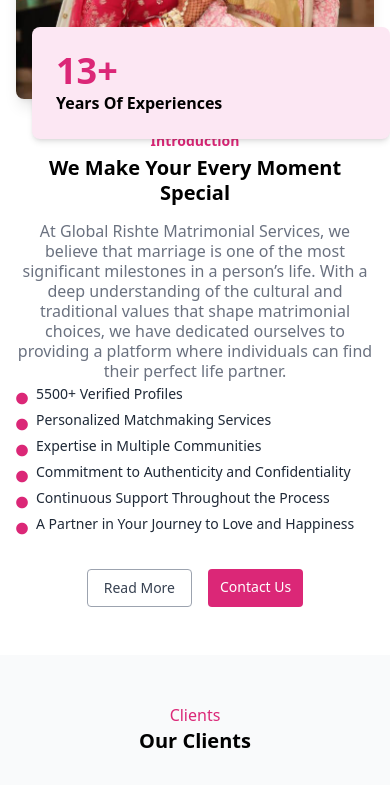
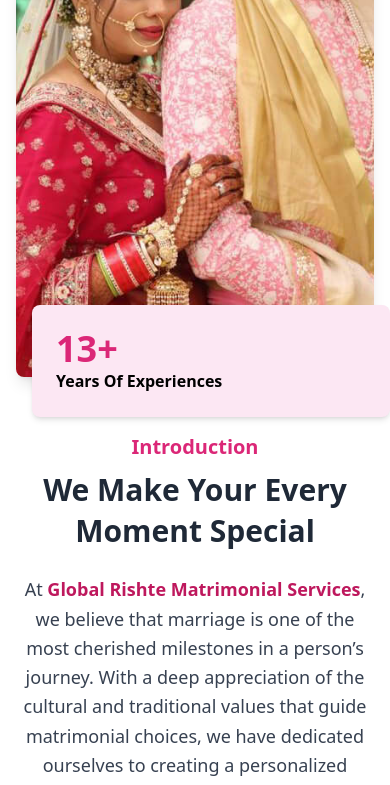
Before and after one commit to Rajumishra23/METRIMONIAL-WEBSITE, a React (Create React App) app: page / in a window 390 px wide. Shown: the part 1120-1905 px from the top of the page. Built offline with nearby package versions, Linux system fonts and the light colour scheme.

Commit message:
Updated layout for better responsive view

```diff
--- a/src/Pages/Home.jsx
+++ b/src/Pages/Home.jsx
@@ -248,7 +248,7 @@
         <div className="flex flex-col md:flex-row items-center">
           {/* Left Side - Image & Experience Box */}
           <div className="md:w-1/2 mb-8 md:mb-0 relative">
-            <div className="h-full overflow-hidden rounded-lg shadow-lg">
+            <div className="h-[650px] overflow-hidden rounded-lg shadow-lg">
               <img
                 src={aboutUsImg}
                 alt="About Us"
@@ -262,15 +262,19 @@
           </div>
 
           {/* Right Side - Text & List */}
-          <div className="md:w-1/2 md:pl-12">
-            <div className="text-center md:text-left">
-              <h3 className="text-pink-600 text-sm font-semibold mb-1">Introduction</h3>
-              <h2 className="text-xl md:text-3xl font-bold mb-4 leading-tight ">
-                We Make Your Every Moment Special
-              </h2>
-              <p className="mb-1 text-gray-500 text-base leading-tight ">
-                At Global Rishte Matrimonial Services, we believe that marriage is one of the most significant milestones in a person’s life. With a deep understanding of the cultural and traditional values that shape matrimonial choices, we have dedicated ourselves to providing a platform where individuals can find their perfect life partner.
-              </p>
+<div className="md:w-1/2 md:pl-12 py-6">
+  <div className="text-center md:text-left">
+    <h3 className="text-pink-600 text-xl font-semibold mb-2">
+      Introduction
+    </h3>
+    <h2 className="text-3xl md:text-3xl font-extrabold text-gray-800 mb-6 leading-snug">
+      We Make Your Every Moment Special
+    </h2>
+    <p className="text-lg text-gray-700 leading-relaxed mb-4">
+      At <strong className="text-pink-700">Global Rishte Matrimonial Services</strong>, we believe that marriage is one of the most
+      cherished milestones in a person’s journey. With a deep appreciation of the cultural and traditional values that guide
+      matrimonial choices, we have dedicated ourselves to creating a personalized platform where hearts find lasting harmony.
+    </p>
               <ul className="space-y-1 text-gray-800 text-sm leading-tight ">
                 {[
                   '5500+ Verified Profiles',
@@ -389,7 +393,7 @@
   <img
     src={whyChooseUsImage} // ← yahan image ka path apne according set karo
     alt="Why Choose Us"
-    className="rounded-2xl shadow-lg w-full h-[500px] object-cover" // Adjust height as needed
+    className="rounded-2xl shadow-lg w-full h-[600px] object-cover" // Adjust height as needed
   />
 </div>
 
```
